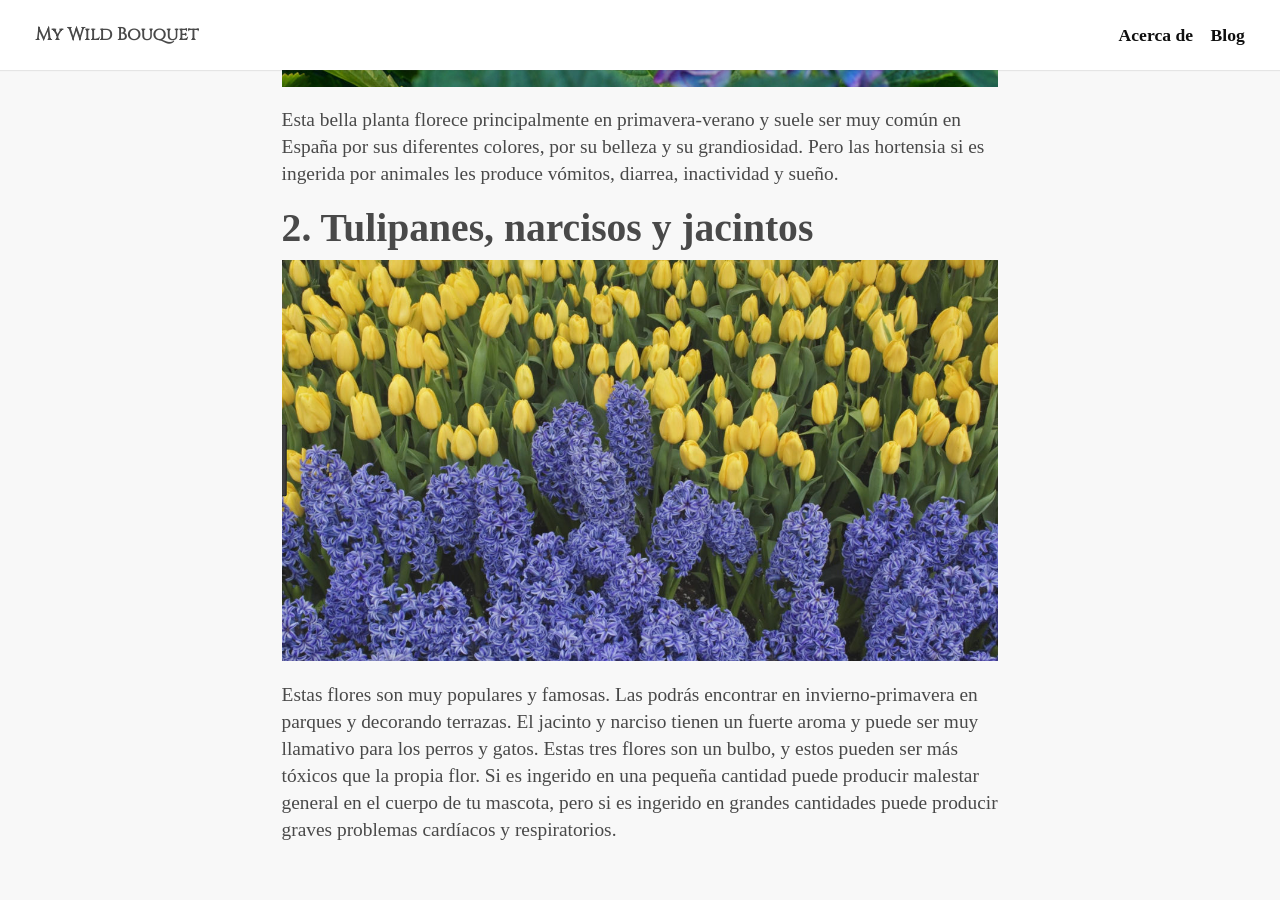
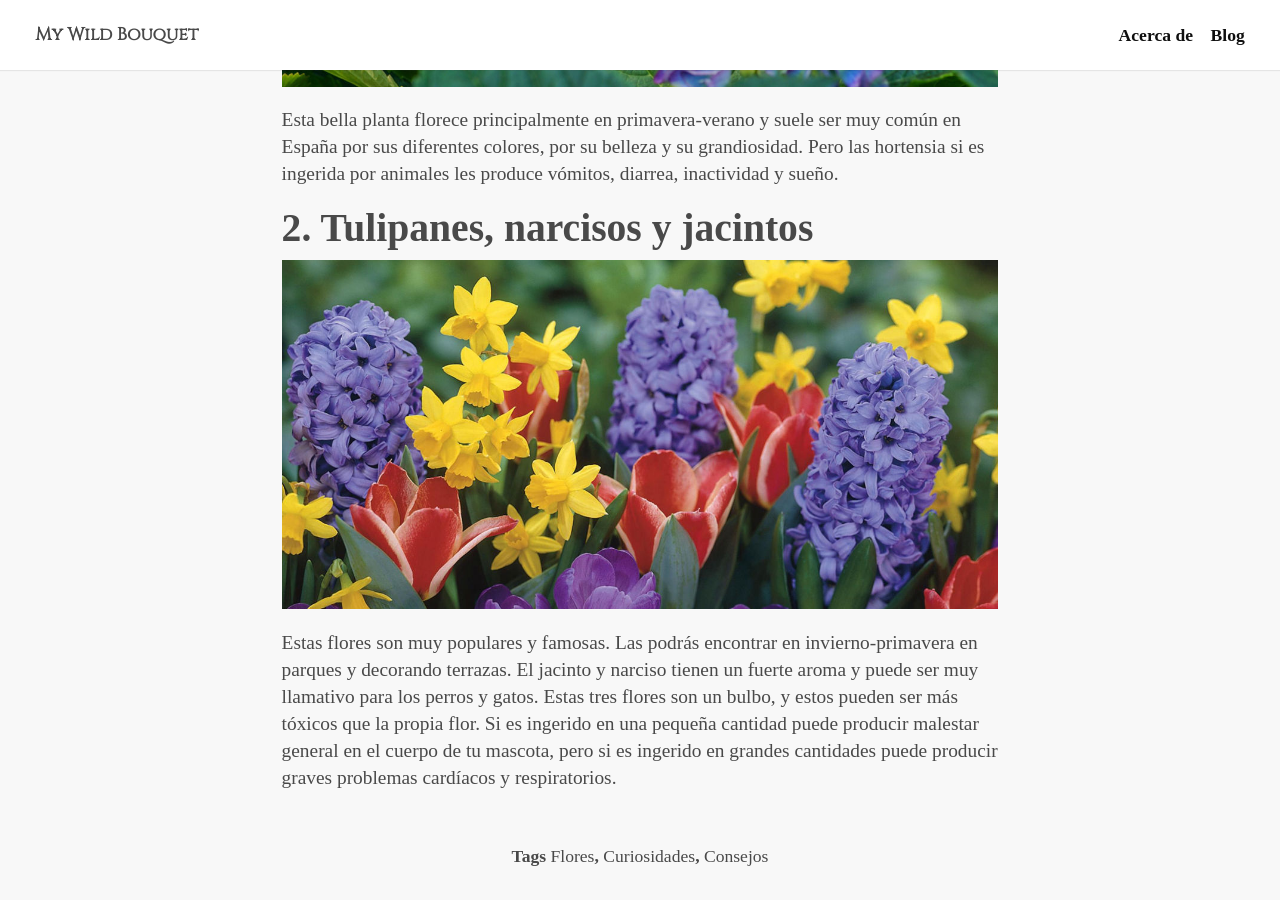
Before and after one commit to keyvanakbary/ramosilvestre.com, a Jekyll site: the page built from src/_posts/2018-01-30-flores-venenosas-para-tu-mascota.md, in a window 1280 px wide and 900 px high, scrolled down 1869 px. Built offline with Jekyll 4.4.1, drawn with Linux system fonts in a browser that asks for light colours; some web fonts are replaced.

Commit message:
Update 2018-01-30-flores-venenosas-para-tu-mascota.md

```diff
--- a/src/_posts/2018-01-30-flores-venenosas-para-tu-mascota.md
+++ b/src/_posts/2018-01-30-flores-venenosas-para-tu-mascota.md
@@ -23,6 +23,6 @@ Esta bella planta florece principalmente en primavera-verano y suele ser muy com
 
 ## 2. Tulipanes, narcisos y jacintos
 
-![Flores venenosas para tu mascota](/assets/images/posts/tulipanes-jacintos-toxicos-para-mascotas.jpg	)
+![Flores venenosas para tu mascota](/assets/images/posts/tulipanes-jacintos-narcisos-toxicos-para-mascotas.jpg)
 
 Estas flores son muy populares y famosas. Las podrás encontrar en invierno-primavera en parques y decorando terrazas. El jacinto y narciso tienen un fuerte aroma y puede ser muy llamativo para los perros y gatos. Estas tres flores son un bulbo, y estos pueden ser más tóxicos que la propia flor. Si es ingerido en una pequeña cantidad puede producir malestar general en el cuerpo de tu mascota, pero si es ingerido en grandes cantidades puede producir graves problemas cardíacos y respiratorios.
```
